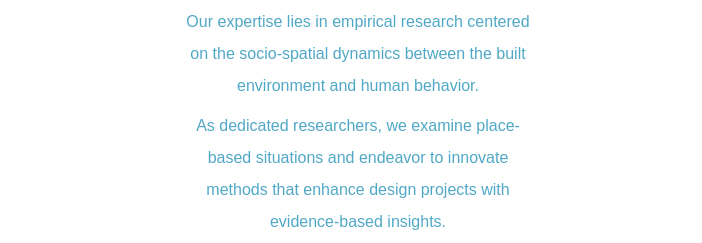
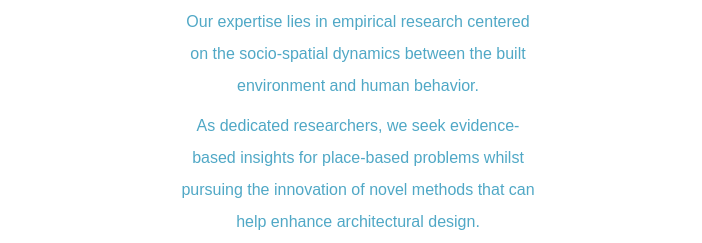
Before and after one commit to DesignRiot/designriot.github.io, a plain HTML site: page index.html in a window 1280 px wide. Shown: the part 925-1168 px from the top of the page, 578-1280 px from the left. Drawn offline with nearby package versions, Linux system fonts and the light colour scheme; a web font is replaced by a local one.

Commit message:
Update index.html

```diff
--- a/index.html
+++ b/index.html
@@ -202,9 +202,9 @@
 								<hr>
 								<p>Our expertise lies in empirical research centered on the socio-spatial dynamics between the built environment and human behavior.</p>
 								<!-- <p class="d-none d-lg-block"> As dedicated researchers, we examine place-based situations and endeavor to innovate methods that enhance design projects with evidence-based insights.</p> -->
-								<p> As dedicated researchers, we examine place-based situations and endeavor to innovate methods that enhance design projects with evidence-based insights.</p>
+								<p>As dedicated researchers, we seek evidence-based insights for place-based problems whilst pursuing the innovation of novel methods that can help enhance architectural design.</p>
 								<!-- <p class="d-none d-xl-block"> A key aspect of our capabilities is the comprehensive management of all research processes, ensuring data integrity at every stage.</p> -->
-								<p> A key aspect of our capabilities is the comprehensive management of all research processes, ensuring data integrity at every stage.</p>
+								<p>A key aspect of our capabilities is the comprehensive management of all research processes, ensuring data integrity at every stage.</p>
 
 							</div>
 						</div>
```
